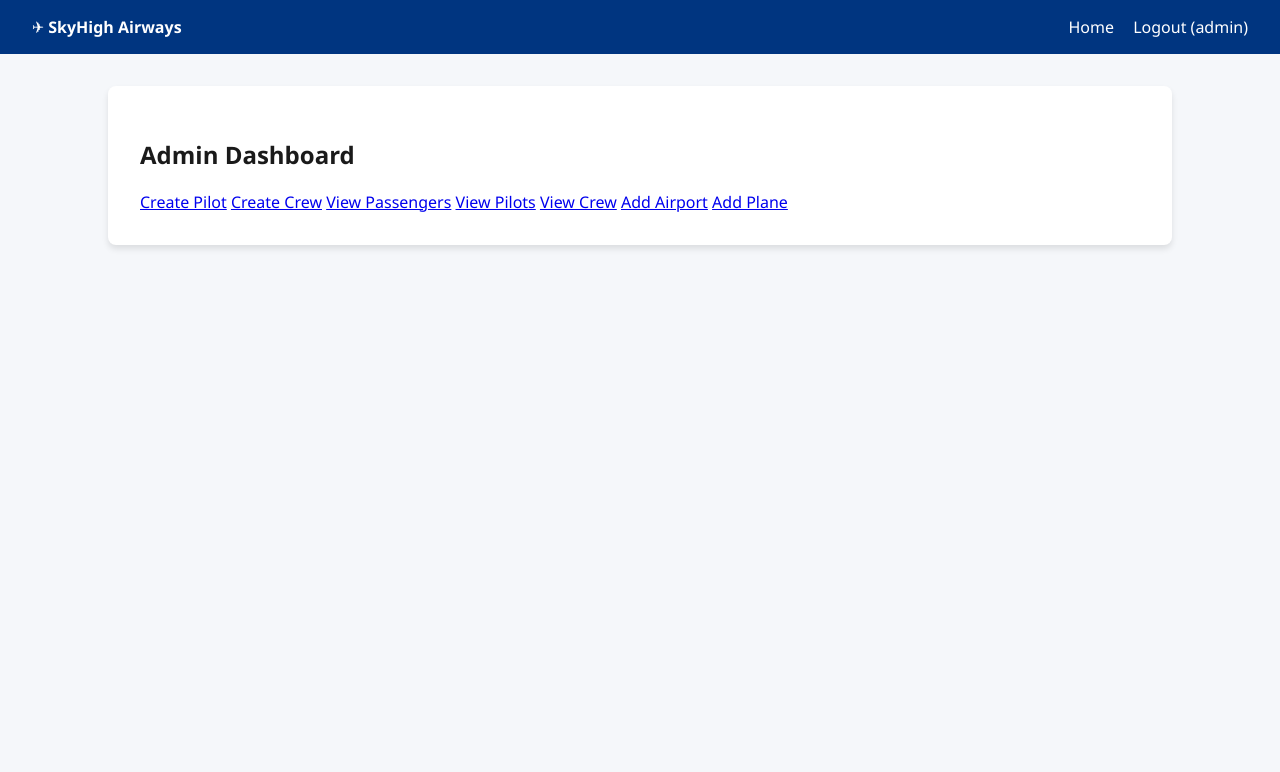
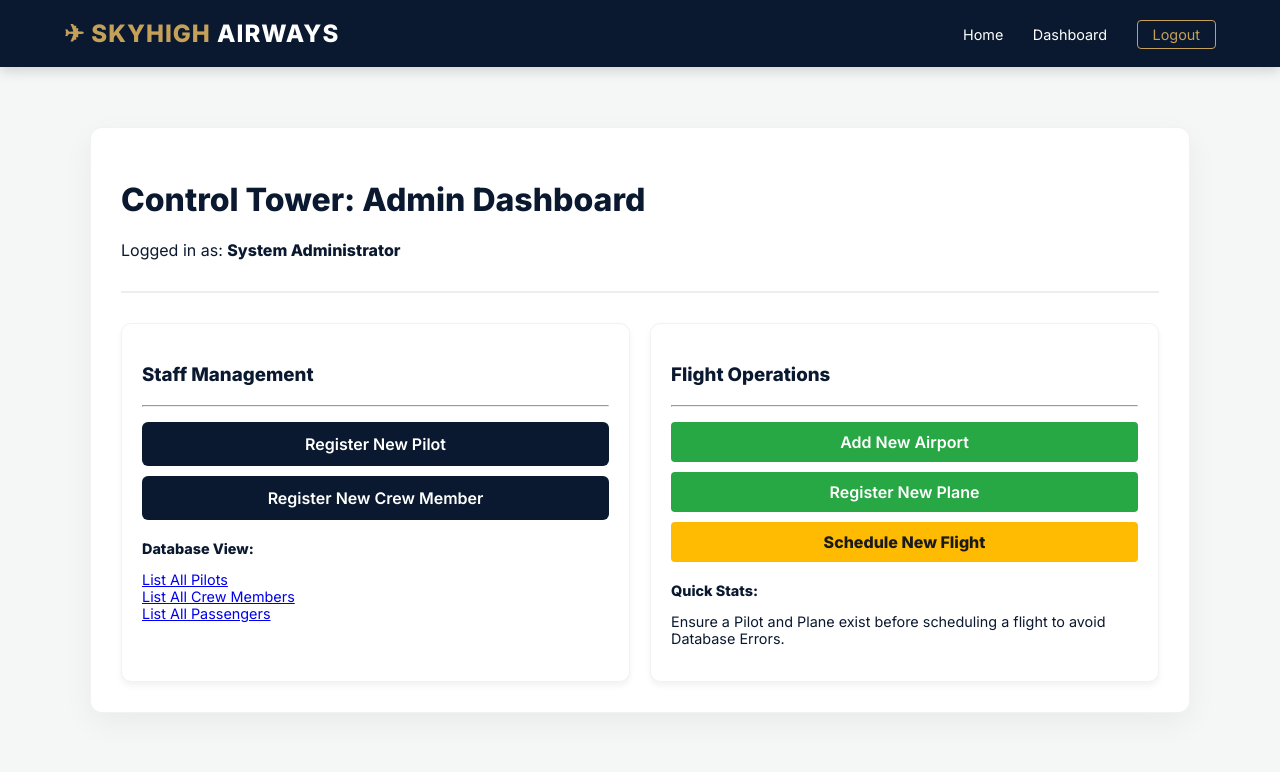
Before and after one commit to Hamza-Taher/SWE_Project, a Flask app: page /admin in a window 1280 px wide. Shown: the top 772 px of the page. Run offline with Flask 3, Linux system fonts and the light colour scheme; the visitor is signed in with stand-in values (Sample User, id 1); some libraries are stand-ins or nearby versions.

Commit message:
edited the style of the website

```diff
--- a/app.py
+++ b/app.py
@@ -474,6 +474,14 @@ def create_flight():
     pilots = cur.fetchall()
     cur.execute("SELECT id, model FROM plane")
     planes = cur.fetchall()
+
+    # NEW: Fetch crew members for the "Assign Crew Members" box
+    cur.execute("SELECT id, username FROM crew")
+    crews = cur.fetchall()
+
+    # NEW: Fetch airports for Source and Destination dropdowns
+    cur.execute("SELECT id, name FROM airport")
+    airports = cur.fetchall()
     cur.close()
 
     if request.method == 'POST':
@@ -499,7 +507,9 @@ def create_flight():
         flash("Flight created successfully!", "success")
         return redirect(url_for('admin'))
 
-    return render_template("create_flight.html", pilots=pilots, planes=planes)
+    # Pass everything to the template
+    return render_template("create_flight.html", pilots=pilots, planes=planes, airports=airports, crews=crews)
+
 #==--------------------------------------------------------
 # USER VIEWS FLIGHTS
 # ---------------------------------------------------------
--- a/static/style.css
+++ b/static/style.css
@@ -1,84 +1,133 @@
 :root {
-    --primary: #003580;
-    --secondary: #006ce4;
-    --accent: #febb02;
-    --light: #f5f7fa;
-    --dark: #1a1a1a;
+    --airline-navy: #0a192f;
+    --airline-blue: #112240;
+    --gold-accent: #c5a059;
     --white: #ffffff;
-    --error: #d9534f;
-    --success: #28a745;
+    --light-gray: #f4f7f6;
+    --success: #27ae60;
+    --error: #e74c3c;
 }
 
 body {
-    font-family: 'Segoe UI', Tahoma, Geneva, Verdana, sans-serif;
-    background-color: var(--light);
+    font-family: 'Inter', -apple-system, sans-serif;
+    background-color: var(--light-gray);
     margin: 0;
-    color: var(--dark);
+    color: var(--airline-navy);
 }
 
-/* Navigation */
+/* Premium Navbar */
 nav {
-    background-color: var(--primary);
-    padding: 1rem 2rem;
+    background: var(--airline-navy);
+    padding: 1.2rem 5%;
     display: flex;
     justify-content: space-between;
     align-items: center;
-    color: white;
+    box-shadow: 0 4px 12px rgba(0,0,0,0.15);
 }
 
-nav a { color: white; text-decoration: none; margin-left: 15px; font-weight: 500; }
-
-/* Containers */
-.container {
-    max-width: 1000px;
-    margin: 2rem auto;
-    padding: 2rem;
-    background: var(--white);
-    border-radius: 8px;
-    box-shadow: 0 4px 6px rgba(0,0,0,0.1);
+nav .logo {
+    font-size: 1.5rem;
+    color: var(--gold-accent);
+    letter-spacing: 1px;
+    text-transform: uppercase;
+    font-weight: 800;
 }
 
-/* Forms */
-.form-group { margin-bottom: 1.5rem; }
-label { display: block; margin-bottom: 0.5rem; font-weight: bold; }
-input, select {
-    width: 100%;
-    padding: 10px;
-    border: 1px solid #ddd;
-    border-radius: 4px;
-    box-sizing: border-box;
+nav a {
+    color: var(--white);
+    text-decoration: none;
+    margin-left: 25px;
+    font-size: 0.9rem;
+    font-weight: 500;
+    transition: color 0.3s;
+}
+
+nav a:hover {
+    color: var(--gold-accent);
+}
+
+/* Main Container */
+.container {
+    max-width: 1100px;
+    margin: 40px auto;
+    padding: 20px;
+}
+
+/* Premium Cards */
+.profile-card, .card, .container > div {
+    background: var(--white);
+    border-radius: 12px;
+    padding: 30px;
+    box-shadow: 0 10px 30px rgba(0,0,0,0.05);
+    border: 1px solid rgba(0,0,0,0.05);
 }
 
 /* Buttons */
 .btn {
-    padding: 10px 20px;
+    padding: 12px 24px;
+    border-radius: 6px;
+    font-weight: 600;
+    cursor: pointer;
+    transition: all 0.3s;
     border: none;
-    border-radius: 4px;
-    cursor: pointer;
-    font-weight: bold;
-    transition: 0.3s;
+    display: inline-block;
+    text-decoration: none;
+    text-align: center;
 }
-.btn-primary { background: var(--secondary); color: white; }
-.btn-primary:hover { background: var(--primary); }
 
-/* Tables */
+.btn-primary {
+    background: var(--airline-navy);
+    color: var(--white);
+}
+
+.btn-primary:hover {
+    background: var(--airline-blue);
+    transform: translateY(-2px);
+    box-shadow: 0 5px 15px rgba(10, 25, 47, 0.3);
+}
+
+.btn-gold {
+    background: var(--gold-accent);
+    color: var(--airline-navy);
+}
+
+/* Premium Tables */
 table {
     width: 100%;
-    border-collapse: collapse;
+    border-spacing: 0;
     margin-top: 20px;
 }
-th, td {
+
+th {
+    background: var(--airline-navy);
+    color: var(--gold-accent);
+    text-transform: uppercase;
+    font-size: 0.8rem;
+    padding: 15px;
     text-align: left;
+}
+
+td {
+    padding: 15px;
+    border-bottom: 1px solid #eee;
+    background: var(--white);
+}
+
+tr:hover td {
+    background-color: #fcfaf5;
+}
+
+/* Inputs */
+input, select {
+    width: 100%;
     padding: 12px;
-    border-bottom: 1px solid #ddd;
+    margin-top: 8px;
+    border: 1.5px solid #eee;
+    border-radius: 6px;
+    transition: border-color 0.3s;
 }
-th { background-color: var(--primary); color: white; }
 
-/* Flash Messages */
-.flash {
-    padding: 10px;
-    margin-bottom: 20px;
-    border-radius: 4px;
+input:focus, select:focus {
+    outline: none;
+    border-color: var(--gold-accent);
 }
-.success { background: #d4edda; color: #155724; }
-.error { background: #f8d7da; color: #721c24; }
--- a/templates/admin.html
+++ b/templates/admin.html
@@ -1,17 +1,45 @@
 {% extends "base.html" %}
 
-{% block title %}Admin Dashboard{% endblock %}
+{% block content %}
+<div class="admin-dashboard">
+    <header style="margin-bottom: 30px; border-bottom: 2px solid #eee; padding-bottom: 15px;">
+        <h1>Control Tower: Admin Dashboard</h1>
+        <p>Logged in as: <strong>System Administrator</strong></p>
+    </header>
 
-{% block content %}
-<h2>Admin Dashboard</h2>
+    <div class="dashboard-grid" style="display: grid; grid-template-columns: repeat(auto-fit, minmax(300px, 1fr)); gap: 20px;">
 
-<div class="admin-menu">
-    <a href="{{ url_for('create_pilot') }}">Create Pilot</a>
-    <a href="{{ url_for('create_crew') }}">Create Crew</a>
-    <a href="{{ url_for('view_passengers') }}">View Passengers</a>
-    <a href="{{ url_for('view_pilots') }}">View Pilots</a>
-    <a href="{{ url_for('view_crews') }}">View Crew</a>
-    <a href="{{ url_for('create_airport') }}">Add Airport</a>
-    <a href="{{ url_for('create_plane') }}">Add Plane</a>
+        <div class="profile-card" style="background: white; padding: 20px; border-radius: 10px; box-shadow: 0 4px 6px rgba(0,0,0,0.05);">
+            <h3>Staff Management</h3>
+            <hr>
+            <div style="display: flex; flex-direction: column; gap: 10px; margin-top: 15px;">
+                <a href="{{ url_for('create_pilot') }}" class="btn btn-primary" style="text-decoration: none; text-align: center;">Register New Pilot</a>
+                <a href="{{ url_for('create_crew') }}" class="btn btn-primary" style="text-decoration: none; text-align: center;">Register New Crew Member</a>
+            </div>
+            <div style="margin-top: 20px; font-size: 0.9rem;">
+                <p><strong>Database View:</strong></p>
+                <ul style="list-style: none; padding: 0;">
+                    <li><a href="{{ url_for('view_pilots') }}">List All Pilots</a></li>
+                    <li><a href="{{ url_for('view_crews') }}">List All Crew Members</a></li>
+                    <li><a href="{{ url_for('view_passengers') }}">List All Passengers</a></li>
+                </ul>
+            </div>
+        </div>
+
+        <div class="profile-card" style="background: white; padding: 20px; border-radius: 10px; box-shadow: 0 4px 6px rgba(0,0,0,0.05);">
+            <h3>Flight Operations</h3>
+            <hr>
+            <div style="display: flex; flex-direction: column; gap: 10px; margin-top: 15px;">
+                <a href="{{ url_for('create_airport') }}" class="btn" style="background-color: #28a745; color: white; text-decoration: none; text-align: center; padding: 10px; border-radius: 4px;">Add New Airport</a>
+                <a href="{{ url_for('create_plane') }}" class="btn" style="background-color: #28a745; color: white; text-decoration: none; text-align: center; padding: 10px; border-radius: 4px;">Register New Plane</a>
+                <a href="{{ url_for('create_flight') }}" class="btn" style="background-color: #febb02; color: #1a1a1a; text-decoration: none; text-align: center; padding: 10px; border-radius: 4px; font-weight: bold;">Schedule New Flight</a>
+            </div>
+            <div style="margin-top: 20px; font-size: 0.9rem;">
+                <p><strong>Quick Stats:</strong></p>
+                <p>Ensure a Pilot and Plane exist before scheduling a flight to avoid Database Errors.</p>
+            </div>
+        </div>
+
+    </div>
 </div>
 {% endblock %}
--- a/templates/base.html
+++ b/templates/base.html
@@ -3,19 +3,26 @@
 <head>
     <meta charset="UTF-8">
     <meta name="viewport" content="width=device-width, initial-scale=1.0">
-    <title>SkyHigh Airways</title>
+    <title>SkyHigh Airways | Premium Travel</title>
     <link rel="stylesheet" href="{{ url_for('static', filename='style.css') }}">
+    <link href="https://fonts.googleapis.com/css2?family=Inter:wght@400;600;800&display=swap" rel="stylesheet">
 </head>
 <body>
+
 <nav>
-        <div class="logo"><strong>✈ SkyHigh Airways</strong></div>
+    <div class="logo">✈ SkyHigh <span style="color:white">Airways</span></div>
     <div class="links">
         <a href="{{ url_for('home') }}">Home</a>
         {% if session.get('username') %}
-                <a href="{{ url_for('logout') }}">Logout ({{ session.username }})</a>
+            {% if session.get('role') == 'admin' %}
+                <a href="{{ url_for('admin') }}">Dashboard</a>
+            {% elif session.get('role') == 'user' %}
+                <a href="{{ url_for('add_passenger') }}">My Bookings</a>
+            {% endif %}
+            <a href="{{ url_for('logout') }}" style="border: 1px solid var(--gold-accent); padding: 5px 15px; border-radius: 4px; color: var(--gold-accent);">Logout</a>
         {% else %}
             <a href="{{ url_for('login') }}">Login</a>
-                <a href="{{ url_for('register') }}">Register</a>
+            <a href="{{ url_for('register') }}" class="btn btn-gold" style="color: var(--airline-navy); padding: 8px 20px;">Join Club</a>
         {% endif %}
     </div>
 </nav>
@@ -24,20 +31,14 @@
     {% with messages = get_flashed_messages(with_categories=true) %}
         {% if messages %}
             {% for category, message in messages %}
-                    <div class="flash {{ category }}">{{ message }}</div>
+                <div style="padding: 15px; margin-bottom: 20px; border-radius: 6px; background: {% if category == 'success' %}#d4edda{% else %}#f8d7da{% endif %}; color: {% if category == 'success' %}#155724{% else %}#721c24{% endif %};">
+                    {{ message }}
+                </div>
             {% endfor %}
         {% endif %}
     {% endwith %}
 
     {% block content %}{% endblock %}
 </div>
-
-    <script>
-        // Simple JS to auto-hide flash messages
-        setTimeout(() => {
-            const flashes = document.querySelectorAll('.flash');
-            flashes.forEach(f => f.style.display = 'none');
-        }, 5000);
-    </script>
 </body>
 </html>
```
Also changed, not shown: templates/create_crew.html (+16 -16 lines), templates/create_flight.html (+50 -21 lines), templates/crew.html (+12 -5 lines). Lines whose indentation alone changed are shown as unchanged.
